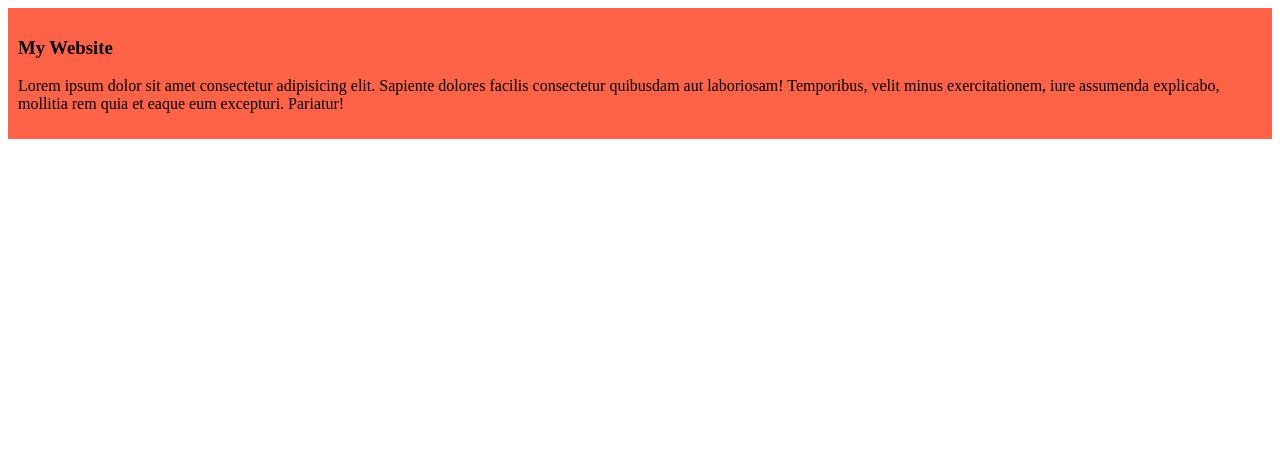
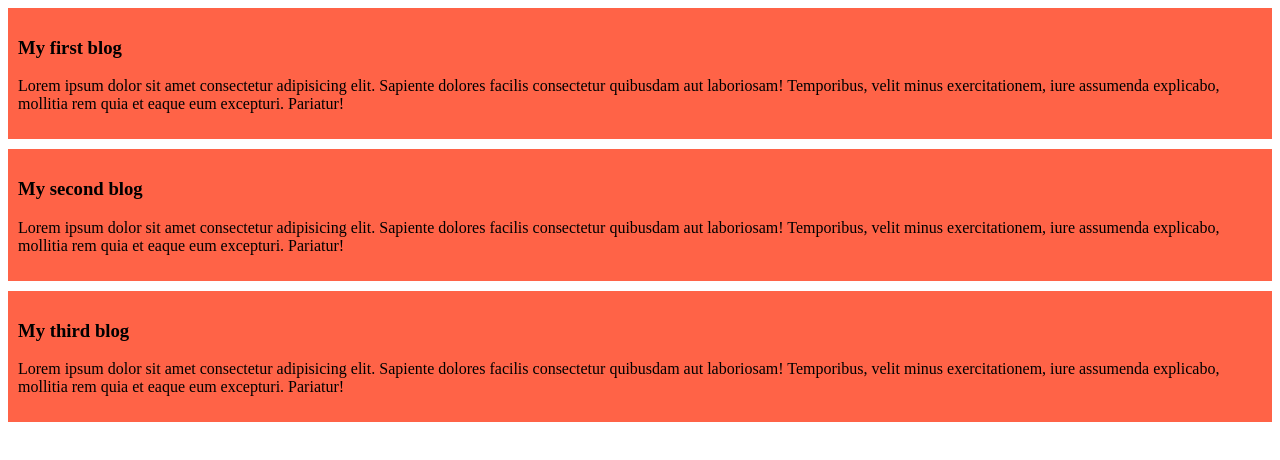
Before and after one commit to prosaju/my-second-github-repo, a plain HTML site: page index.html in a window 1280 px wide. Drawn offline with Linux system fonts and the light colour scheme.

Commit message:
added the second and third blog

```diff
--- a/index.html
+++ b/index.html
@@ -8,7 +8,15 @@
 </head>
 <body>
     <div>
-        <h3>My Website</h3>
+        <h3>My first blog</h3>
+        <p>Lorem ipsum dolor sit amet consectetur adipisicing elit. Sapiente dolores facilis consectetur quibusdam aut laboriosam! Temporibus, velit minus exercitationem, iure assumenda explicabo, mollitia rem quia et eaque eum excepturi. Pariatur!</p>
+    </div>
+    <div>
+        <h3>My second blog</h3>
+        <p>Lorem ipsum dolor sit amet consectetur adipisicing elit. Sapiente dolores facilis consectetur quibusdam aut laboriosam! Temporibus, velit minus exercitationem, iure assumenda explicabo, mollitia rem quia et eaque eum excepturi. Pariatur!</p>
+    </div>
+    <div>
+        <h3>My third blog</h3>
         <p>Lorem ipsum dolor sit amet consectetur adipisicing elit. Sapiente dolores facilis consectetur quibusdam aut laboriosam! Temporibus, velit minus exercitationem, iure assumenda explicabo, mollitia rem quia et eaque eum excepturi. Pariatur!</p>
     </div>
 </body>
--- a/styles/blog.css
+++ b/styles/blog.css
@@ -1,4 +1,5 @@
 div{
     background-color: tomato;
     padding: 10px;
+    margin-bottom: 10px;
 }
```
